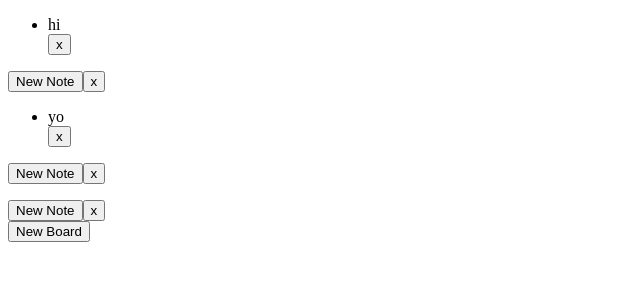
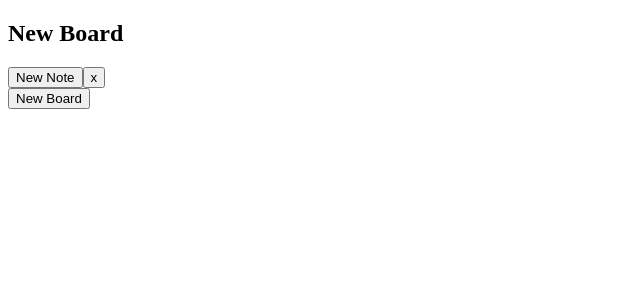
Before and after one commit to BrodieRobertson/kanban-board, a React (Create React App) app: page / in a window 1280 px wide. Both pictures are taken after a click on the button "New Board". Shown: the top 300 px of the page, without its empty margins (0-640 px from the left). Built offline with nearby package versions, Linux system fonts and the light colour scheme.

Commit message:
Create objects for the note and board

```diff
--- a/src/HomePage.js
+++ b/src/HomePage.js
@@ -1,22 +1,24 @@
 import React, { useState } from "react";
 import { deepCopy } from "./deepCopy";
+import { createNote } from "./note";
+import { createBoard } from "./board";
 
 const HomePage = ({}) => {
-  const [notes, setNotes] = useState([["hi"], ["yo"]]);
+  const [notes, setNotes] = useState([]);
 
   function addNote(index) {
     var workingNotes = deepCopy(notes);
-    workingNotes[index].push("new");
+    workingNotes[index].notes.push(createNote("note", "new"));
     setNotes(workingNotes);
   }
 
   function addBoard() {
-    setNotes([...notes, []]);
+    setNotes([...notes, createBoard("New Board", [])]);
   }
 
   function deleteNote(noteIndex, boardIndex) {
     var workingNotes = deepCopy(notes);
-    workingNotes[boardIndex].splice(noteIndex, 1);
+    workingNotes[boardIndex].notes.splice(noteIndex, 1);
     setNotes(workingNotes);
   }
 
@@ -31,11 +33,12 @@ const HomePage = ({}) => {
       {notes.map((board, boardIndex) => {
         return (
           <div>
+            <h2>{board.title}</h2>
             <ul>
-              {board.map((note, noteIndex) => {
+              {board.notes.map((note, noteIndex) => {
                 return (
                   <React.Fragment>
-                    <li>{note}</li>
+                    <li>{note.content}</li>
                     <button onClick={() => deleteNote(noteIndex, boardIndex)}>
                       x
                     </button>
--- /dev/null
+++ b/src/board.js
@@ -0,0 +1,3 @@
+export function createBoard(title, notes) {
+  return { title: title, notes: notes };
+}
--- /dev/null
+++ b/src/note.js
@@ -0,0 +1,3 @@
+export function createNote(type, content) {
+  return { type: type, content: content, edit: false };
+}
```
